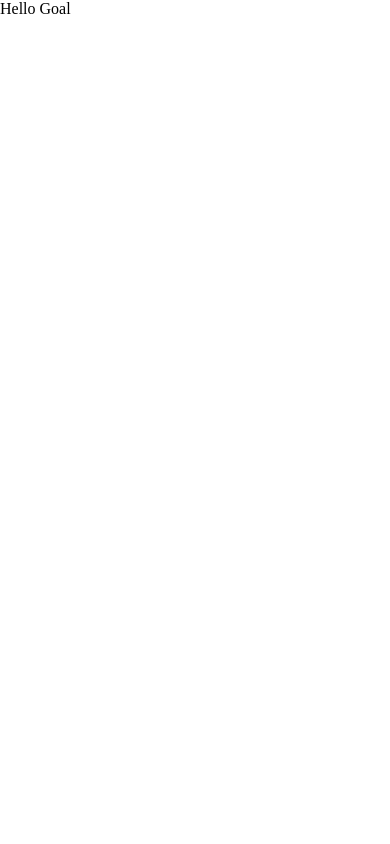
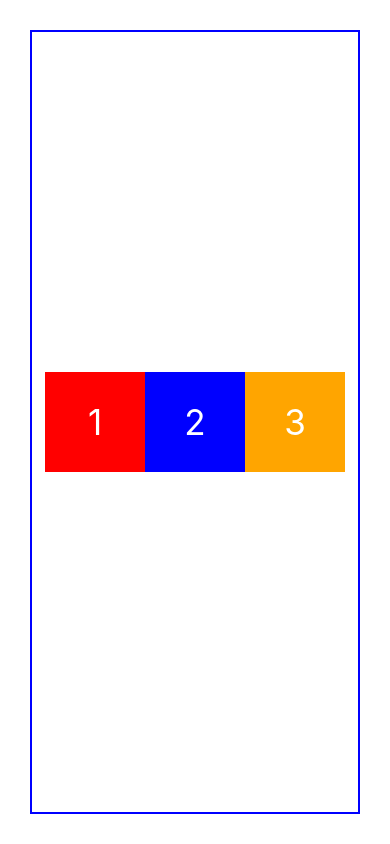
Before and after one commit to AshanSandeep06/React_Native-demo-app-01, a React Native app: screen / in a window 390 px wide. Built offline with nearby package versions, Linux system fonts and the light colour scheme.

Commit message:
Content Updated in App.js

```diff
--- a/App.js
+++ b/App.js
@@ -1,9 +1,10 @@
 import { StatusBar } from 'expo-status-bar';
-import { Button, StyleSheet, Text, View } from 'react-native';
-import Goal from './components/goal';
+import { Button, StyleSheet, Text, TextInput, View } from 'react-native';
+// import Goal from 'components/Goal';
 
 export default function App() {
   return (
+    // For Practise code =======>
     // <View style={styles.container}>
     //   <Text style={{color: "red"}}>Open up App.js to start working on your app!</Text>
     //   <Text>Open up App.js to start working on your app!</Text>
@@ -15,7 +16,38 @@ export default function App() {
     //   <Button style={{backgroundColor: 'red'}} title='Click Me' />
     // </View>
 
-    <Goal />
+    //----------------------------------------------------
+
+    // For Goals react-native app =======>
+    // <View style={styles.appContainer}>
+    //    <View style={{width: "100%", display: 'flex', flexDirection: 'row', justifyContent: 'space-evenly', paddingHorizontal: 50}}>
+    //     <TextInput style={{borderColor: '#cccccc', borderWidth: 1, width: '80%', marginRight: 35, paddingHorizontal: 11}} placeholder='Your Course Goal' />
+    //     <Button title='ADD GOAL'/>
+    //    </View>
+
+    //    <View>
+    //     <Text>List of Goals</Text>
+    //    </View>
+    // </View>
+
+    //----------------------------------------------------
+
+    <View style={styles.container}>
+      {/* 1 */}
+      <View style={{backgroundColor: 'red', width:100, height:100, justifyContent: 'center', alignItems: 'center'}}>
+        <Text style={styles.Text}>1</Text>
+      </View>
+
+      {/* 2 */}
+      <View style={{backgroundColor: 'blue', width:100, height:100, justifyContent: 'center', alignItems: 'center'}}>
+      <Text style={styles.Text}>2</Text>
+      </View>
+
+      {/* 3 */}
+      <View style={{backgroundColor: 'orange', width:100, height:100, justifyContent: 'center', alignItems: 'center'}}>
+      <Text style={styles.Text}>3</Text>
+      </View>
+    </View>
   );
 }
 
@@ -23,20 +55,38 @@ const styles = StyleSheet.create({
   // Literal based js Object ekak
   container: {
     flex: 1,
+    flexDirection: "row",
     backgroundColor: '#fff',
     alignItems: 'center',
     justifyContent: 'center',
+    borderWidth: 2,
+    borderColor: 'blue',
+    margin: 30
   },
 
-  button: {
-    borderWidth: 2,
-    backgroundColor: 'red'
+  Text: {
+    fontSize: 35,
+    color: 'white'
   },
 
-  text: {
-    margin: 16,
-    borderWidth: 2, // 2px
-    borderColor: 'red',
-    fontSize: 20
-  }
+  // appContainer: {
+  //   flex: 1,
+  //   backgroundColor: '#fff',
+  //   alignItems: 'center',
+  //   justifyContent: 'flex-start',
+  //   paddingTop: 100,
+  //   gap: 20
+  // },
+
+  // button: {
+  //   borderWidth: 2,
+  //   backgroundColor: 'red'
+  // },
+
+  // text: {
+  //   margin: 16,
+  //   borderWidth: 2, // 2px
+  //   borderColor: 'red',
+  //   fontSize: 20
+  // }
 });
```
